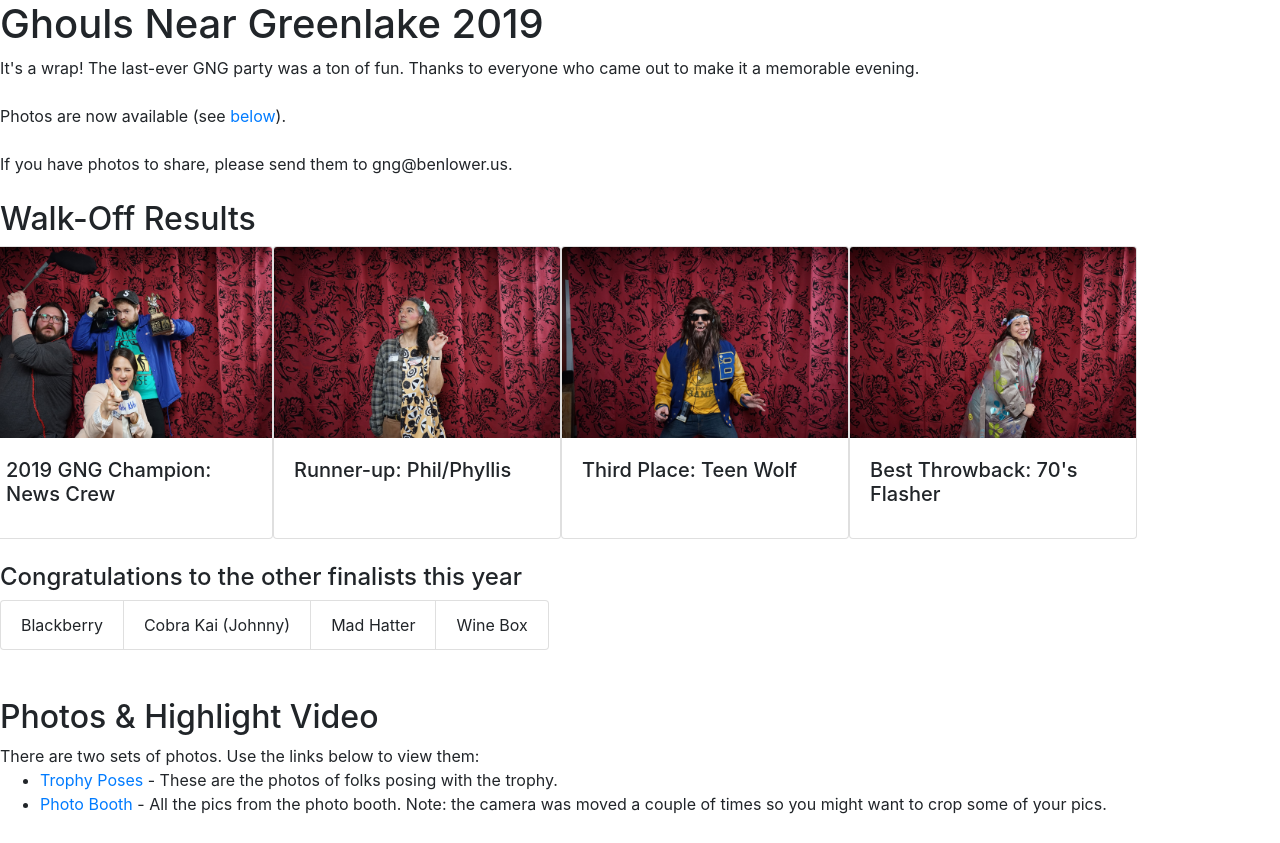
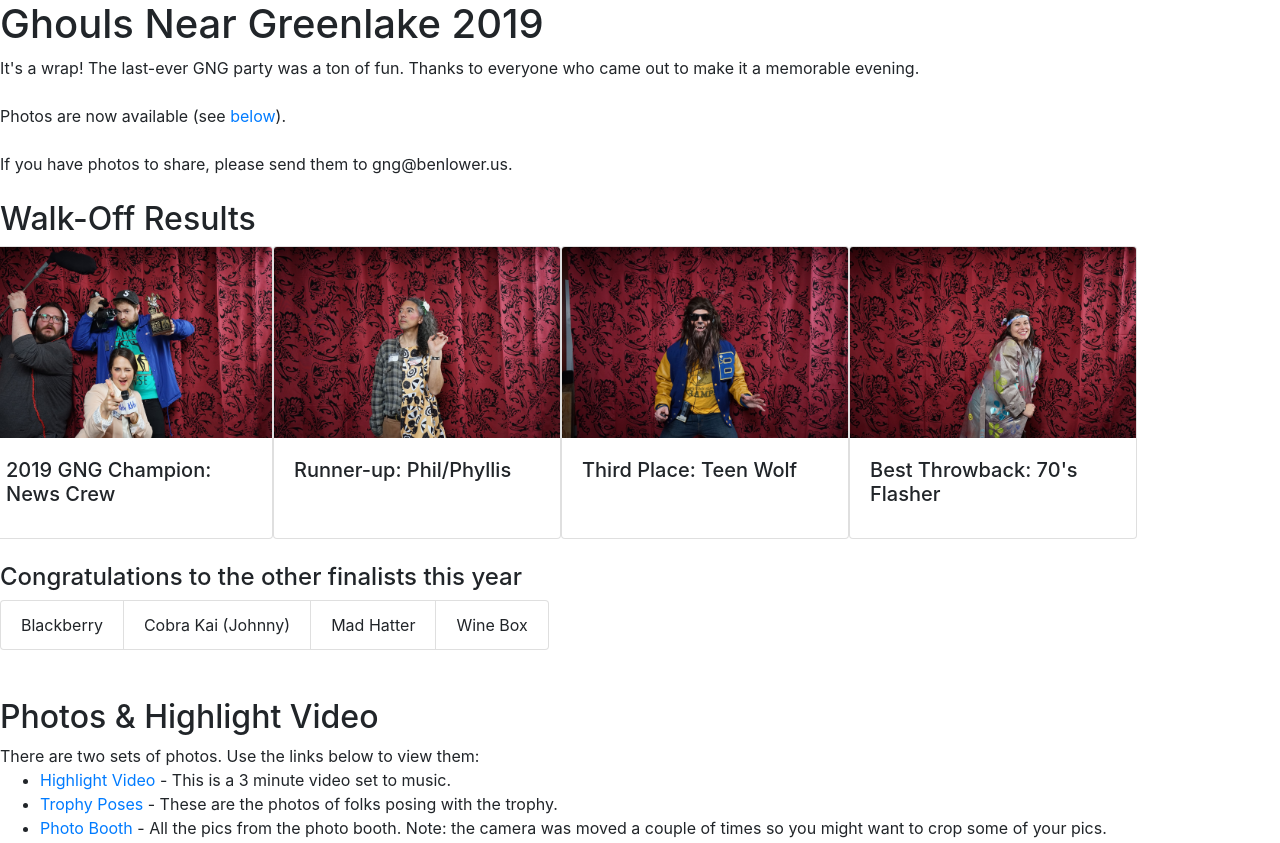
Before and after one commit to benlower/gng2019, a plain HTML site: page docs/index.html in a window 1280 px wide. Shown: the top 843 px of the page. Drawn offline with nearby package versions, Linux system fonts and the light colour scheme.

Commit message:
adding link to video

```diff
--- a/docs/index.html
+++ b/docs/index.html
@@ -71,6 +71,7 @@
     <h2><a name="photos">Photos & Highlight Video</a></h2>
     There are two sets of photos. Use the links below to view them:
     <ul>
+        <li><a href="https://www.dropbox.com/s/jsvefdjfb76d3vw/2019%20GNG_small.mp4?dl=0">Highlight Video</a> - This is a 3 minute video set to music.</li>
         <li><a href="https://www.dropbox.com/sh/uu41nuruugmgiq7/AACDYGN20KPsUu5hFKKuuVWMa?dl=0">Trophy Poses</a> - These
             are the photos of folks posing with the trophy.</li>
         <li><a href="https://www.dropbox.com/sh/qqweiava3kdrtdv/AAB5yFZc9n7xvmZZeiieTFiCa?dl=0">Photo Booth</a> - All
```
